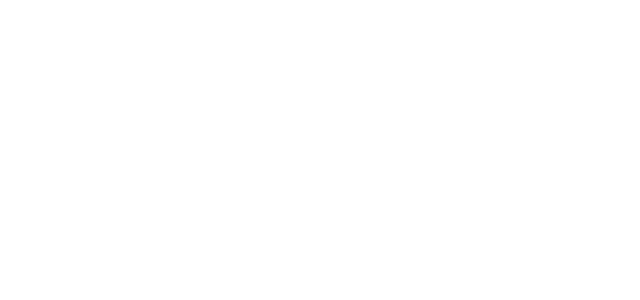
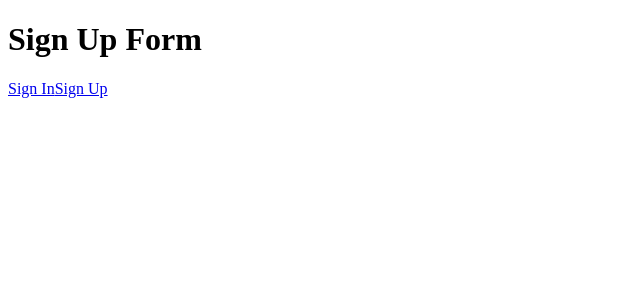
Before and after one commit to shubhwebdev/social-media-app, a React (Create React App) app in the folder client/: page /signup in a window 1280 px wide. Shown: the top 300 px of the page, without its empty margins (0-640 px from the left). Built offline with nearby package versions, Linux system fonts and the light colour scheme.

Commit message:
added router-dom

```diff
--- a/client/package.json
+++ b/client/package.json
@@ -8,6 +8,7 @@
     "@testing-library/user-event": "^13.5.0",
     "react": "^18.2.0",
     "react-dom": "^18.2.0",
+    "react-router-dom": "^6.3.0",
     "react-scripts": "5.0.1",
     "web-vitals": "^2.1.4"
   },
--- a/client/src/App.js
+++ /dev/null
@@ -1,11 +0,0 @@
-
-
-function App() {
-  return (
-    <div className="App">
-
-    </div>
-  );
-}
-
-export default App;
--- /dev/null
+++ b/client/src/App.jsx
@@ -0,0 +1,18 @@
+import {Routes,Route,Link} from 'react-router-dom'
+import SignIn from './pages/SignIn'
+import SignUp from './pages/SignUp'
+
+function App() {
+  return (
+    <div className="App">
+      <Routes>
+          <Route path="/signin" element={<SignIn/>}></Route>
+          <Route path="/signup" element={<SignUp/>}></Route>
+      </Routes>
+      <Link to="/signin">Sign In</Link>
+      <Link to="/signup">Sign Up</Link>
+    </div>
+  );
+}
+
+export default App;
--- a/client/src/index.js
+++ b/client/src/index.js
@@ -1,10 +1,13 @@
 import React from 'react';
 import ReactDOM from 'react-dom/client';
+import {BrowserRouter} from "react-router-dom"
 import App from './App';
 
 const root = ReactDOM.createRoot(document.getElementById('root'));
 root.render(
   <React.StrictMode>
-    <App />
+    <BrowserRouter>
+      <App />
+    </BrowserRouter>
   </React.StrictMode>
 );
--- /dev/null
+++ b/client/src/pages/SignIn/index.jsx
@@ -0,0 +1,10 @@
+
+const SignIn = () => {
+  return (
+    <div>
+      <h1>Sign In Form</h1>
+    </div>
+  )
+}
+
+export default SignIn
--- /dev/null
+++ b/client/src/pages/SignUp/index.jsx
@@ -0,0 +1,10 @@
+
+const SignUp = () => {
+  return (
+    <div>
+      <h1>Sign Up Form</h1>
+    </div>
+  )
+}
+
+export default SignUp
```
Also changed, not shown: client/src/pages/SignIn/SignIn.jsx (deleted), client/src/pages/SignUp/SignUp.jsx (deleted), 1 other file (tests, documents, lock files or other folders).
